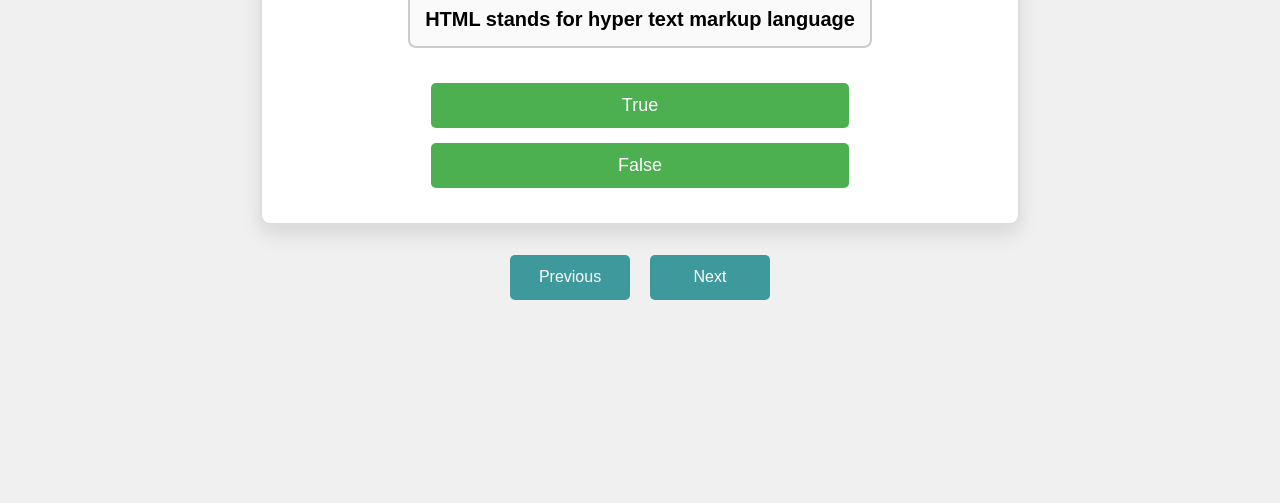
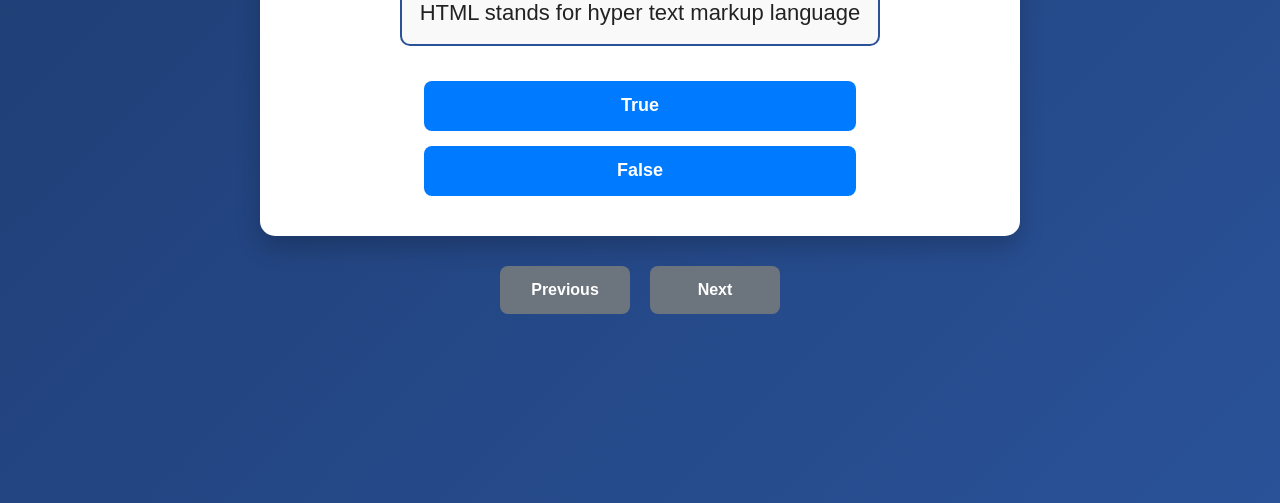
Before and after one commit to Gouravvyas04/Quiz, a plain HTML site: page index.html in a window 1280 px wide. Shown: the part 297-800 px from the top of the page. Drawn offline with Linux system fonts and the light colour scheme.

Commit message:
Update quiz.css

```diff
--- a/quiz.css
+++ b/quiz.css
@@ -7,18 +7,19 @@
 
 /* Body styling */
 body {
-    background-color: #f0f0f0; /* Soft grey background */
-    font-family: Arial, sans-serif; /* Added font family for consistency */
+    background: linear-gradient(135deg, #1E3C72, #2A5298); /* Modern gradient background */
+    font-family: 'Poppins', sans-serif; /* Stylish font */
     display: flex;
     justify-content: center;
     align-items: center;
-    height: 100vh; /* Ensures content is vertically centered */
+    height: 100vh;
+    color: #fff; /* White text for readability */
 }
 
 /* Main container */
 .container {
     width: 100%;
-    max-width: 800px; /* Added max-width for better control */
+    max-width: 800px;
     margin: 0 auto;
     text-align: center;
     padding: 20px;
@@ -26,71 +27,73 @@ body {
 
 /* Content box styling */
 .content {
-    background-color: white; /* White background for content */
-    border: 2px solid #ddd; /* Lighter border for better contrast */
-    box-shadow: 0px 10px 20px rgba(0, 0, 0, 0.1); /* Softer shadow */
-    border-radius: 10px; /* Rounded corners for better aesthetics */
-    padding: 20px;
+    background-color: #ffffff;
+    border: none;
+    box-shadow: 0px 12px 25px rgba(0, 0, 0, 0.2);
+    border-radius: 15px;
+    padding: 25px;
     margin-top: 20px;
     display: flex;
     flex-direction: column;
     justify-content: center;
     align-items: center;
+    color: #333; /* Darker text for contrast */
 }
 
-/* Score section */
-.score {
-    padding-left: 20px;
-}
-
-/* Timer section */
+/* Score & Timer section */
+.score,
 .timer {
     padding-left: 20px;
+    font-weight: 600;
+    color: #2A5298;
 }
 
 /* Question content box */
 .ques-content {
     width: 100%;
-    height: auto;
-    font-size: 20px;
-    padding: 15px;
-    border: 2px solid #ccc; /* Lighter border */
-    margin-top: 15px;
-    margin-bottom: 15px;
-    border-radius: 8px; /* Rounded corners for question box */
-    background-color: #fafafa; /* Light background color */
-    word-wrap: break-word;
+    font-size: 22px;
+    padding: 18px;
+    border: 2px solid #2A5298;
+    margin: 15px 0;
+    border-radius: 10px;
+    background-color: #f9f9f9;
+    color: #222;
+    font-weight: 500;
+    text-align: center;
 }
 
 /* Options section */
 .options {
     margin-top: 20px;
-    font-size: 24px;
+    font-size: 22px;
 }
 
-/* Button styling */
+/* Primary Button Styling */
 #btn {
     width: 90%;
-    height: 45px;
+    height: 50px;
     font-size: 18px;
-    padding: 10px;
+    padding: 12px;
     margin-top: 15px;
     border: none;
-    background-color: #4CAF50; /* Green background */
+    background-color: #007bff; /* Modern blue */
     color: white;
-    border-radius: 5px;
+    border-radius: 8px;
     cursor: pointer;
+    transition: all 0.3s ease-in-out;
+    font-weight: bold;
 }
 
 #btn:hover {
-    background-color: #45a049; /* Darker green on hover */
+    background-color: #0056b3;
+    transform: scale(1.05);
 }
 
 /* Explanation section */
 .explanation {
     margin-top: 15px;
-    font-size: 16px;
-    color: #555;
+    font-size: 18px;
+    color: #444;
 }
 
 /* Other options container */
@@ -103,49 +106,52 @@ body {
 
 /* Other buttons */
 #other-btn {
-    min-width: 120px;
-    height: 45px;
+    min-width: 130px;
+    height: 48px;
     font-size: 16px;
-    font-weight: 500;
+    font-weight: 600;
     margin: 10px;
-    background-color: rgb(61, 153, 156);
+    background-color: #6c757d; /* Modern neutral shade */
     border: none;
-    border-radius: 5px;
+    border-radius: 8px;
     color: white;
     cursor: pointer;
-    transition: background-color 0.3s ease;
+    transition: all 0.3s ease;
 }
 
 #other-btn:hover {
-    background-color: rgb(20, 120, 123);
+    background-color: #495057;
+    transform: scale(1.05);
 }
 
 /* Button styles for correct and incorrect answers */
 .correct {
-    background-color: rgb(178, 252, 68);
+    background-color: #28a745 !important; /* Green for correct */
+    color: white;
 }
 
 .incorrect {
-    background-color: rgb(255, 140, 157);
+    background-color: #dc3545 !important; /* Red for incorrect */
+    color: white;
 }
 
 /* Responsive adjustments for smaller screens */
 @media (max-width: 600px) {
     .content {
-        padding: 15px;
+        padding: 20px;
     }
 
     .ques-content {
-        font-size: 18px;
+        font-size: 20px;
     }
 
     .options {
-        font-size: 20px;
+        font-size: 18px;
     }
 
     #btn {
         width: 100%;
-        height: 50px;
+        height: 55px;
     }
 
     #other-btn {
```
